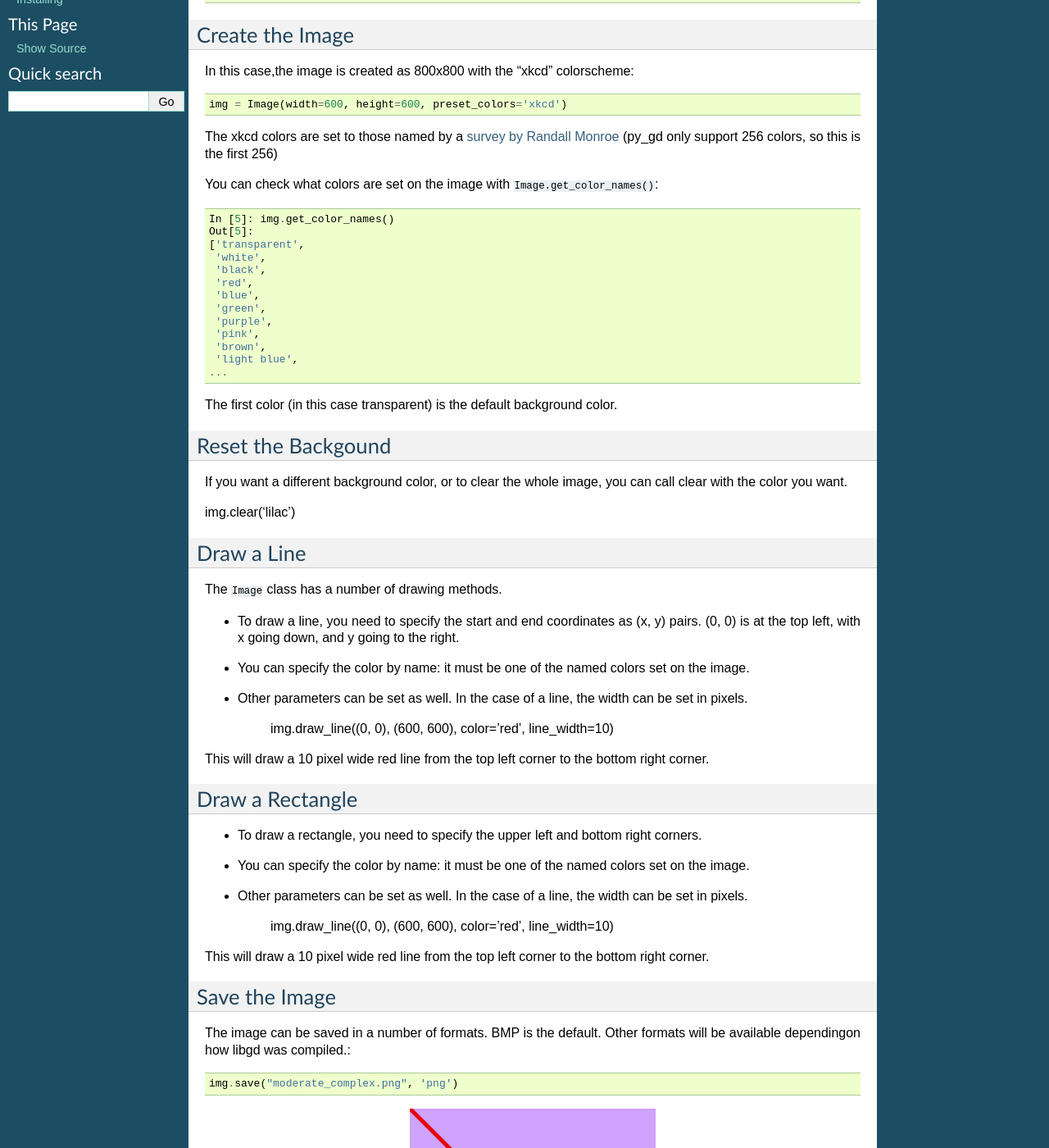
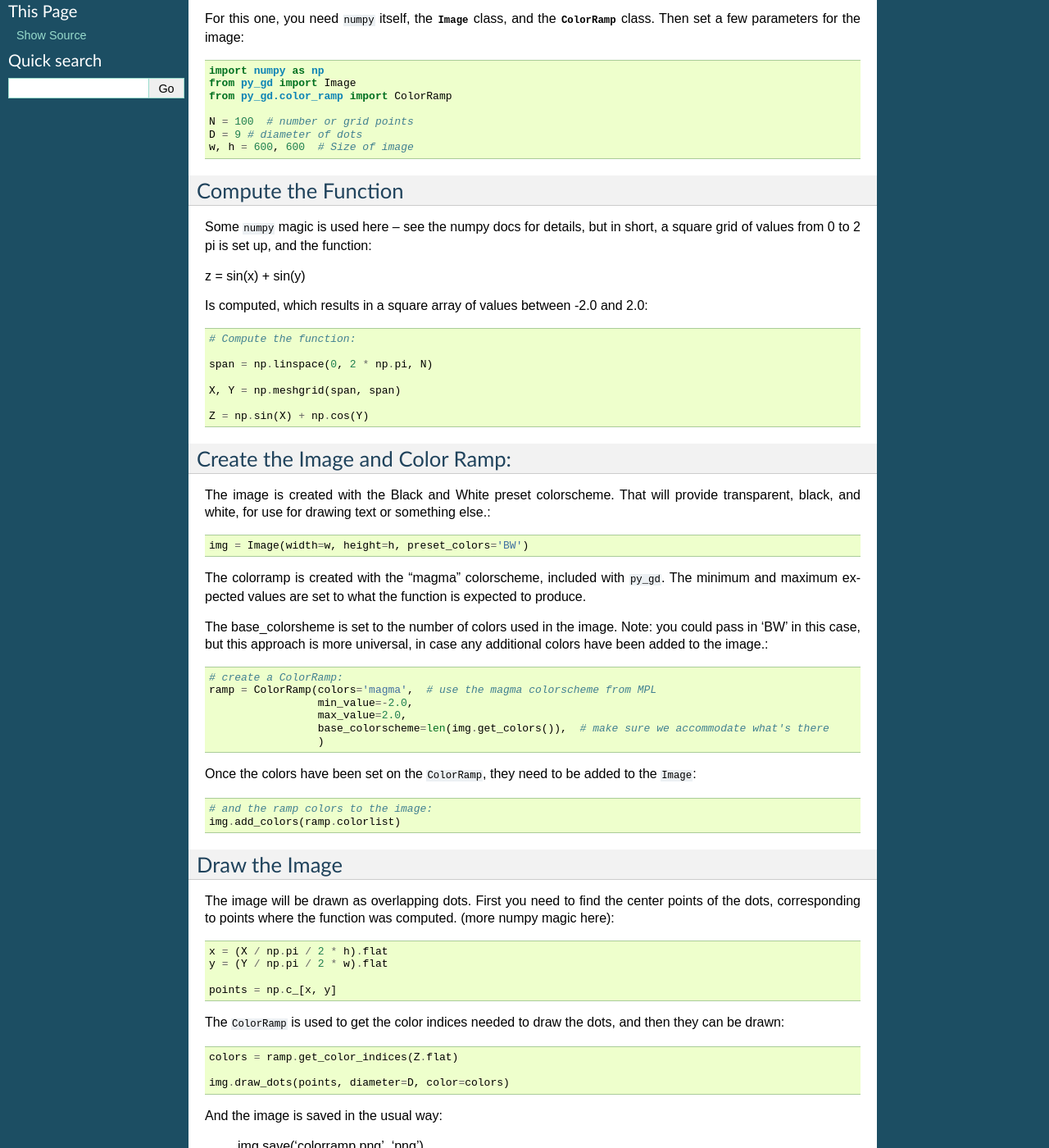
Before and after one commit to NOAA-ORR-ERD/py_gd, a Sphinx documentation site: the page built from docs/tutorial_colorramp.rst, in a window 1280 px wide and 1400 px high, scrolled down 287 px. Shown: the whole window at 82% size. Built offline with Sphinx 7.4.7, drawn with Linux system fonts in a browser that asks for light colours; some of the changed text lies outside the part shown.

Commit message:
updated / finished colorramp tutorial

```diff
--- a/docs/examples/colorramp.py
+++ b/docs/examples/colorramp.py
@@ -49,5 +49,5 @@ colors = ramp.get_color_indices(Z.flat)
 
 img.draw_dots(points, diameter=D, color=colors)
 
-#  Save the first frame as a PNG
+#  Save the image as a PNG
 img.save('colorramp.png', 'png')
--- a/docs/tutorial_colorramp.rst
+++ b/docs/tutorial_colorramp.rst
@@ -5,94 +5,93 @@ Using a ``ColorRamp``
 
 Full script here:  :download:`colorramp.py <examples/colorramp.py>`
 
-This tutorial covers rendering a "heat map" wusing a color ramp.
+This tutorial covers rendering a "heat map" using a color ramp.
+
+In this case, we plot a "heat map" of a surface from the equation:
+
+z = sin(x) + sin(y)
 
 
-Import the library
-------------------
+Import the libraries
+--------------------
 
-Most of the functionality you need are methods on the :class:Image object, so you import that directly::
-
-  from py_gd import Image
+For this one, you need ``numpy`` itself, the :class:`~py_gd.py_gd.Image` class, and the :class:`~py_gd.color_ramp.ColorRamp` class. Then set a few parameters for the image::
 
 
-Create the Image
-----------------
+    import numpy as np
+    from py_gd import Image
+    from py_gd.color_ramp import ColorRamp
 
-In this case,the image is created as 800x800 with the "xkcd" colorscheme::
-
-    img = Image(width=600, height=600, preset_colors='xkcd')
-
-The xkcd colors are set to those named by a
-`survey by Randall Monroe <https://xkcd.com/color/rgb/>`_
-(py_gd only support 256 colors, so this is the first 256)
-
-You can check what colors are set on the image with ``Image.get_color_names()``:
-
-.. code-block:: ipython
-
-    In [5]: img.get_color_names()
-    Out[5]:
-    ['transparent',
-     'white',
-     'black',
-     'red',
-     'blue',
-     'green',
-     'purple',
-     'pink',
-     'brown',
-     'light blue',
-    ...
-
-The first color (in this case transparent) is the default background color.
-
-Reset the Backgound
--------------------
-
-If you want a different background color, or to clear the whole image, you can call clear with the color you want.
-
-img.clear('lilac')
+    N = 100  # number or grid points
+    D = 9 # diameter of dots
+    w, h = 600, 600  # Size of image
 
 
-Draw a Line
------------
+Compute the Function
+--------------------
 
-The ``Image`` class has a number of drawing methods.
+Some ``numpy`` magic is used here -- see the numpy docs for details, but in short, a square grid of values from 0 to 2 pi is set up, and the function:
 
-* To draw a line, you need to specify the start and end coordinates as (x, y) pairs. (0, 0) is at the top left, with x going down, and y going to the right.
+z = sin(x) + sin(y)
 
-* You can specify the color by name: it must be one of the named colors set on the image.
-
-* Other parameters can be set as well. In the case of a line, the width can be set in pixels.
-
-    img.draw_line((0, 0), (600, 600), color='red', line_width=10)
+Is computed, which results in a square array of values between -2.0 and 2.0::
 
 
-This will draw a 10 pixel wide red line from the top left corner to the bottom right corner.
+    # Compute the function:
 
-Draw a Rectangle
-----------------
+    span = np.linspace(0, 2 * np.pi, N)
 
-* To draw a rectangle, you need to specify the upper left and bottom right corners.
+    X, Y = np.meshgrid(span, span)
 
-* You can specify the color by name: it must be one of the named colors set on the image.
-
-* Other parameters can be set as well. In the case of a line, the width can be set in pixels.
-
-    img.draw_line((0, 0), (600, 600), color='red', line_width=10)
+    Z = np.sin(X) + np.cos(Y)
 
 
-This will draw a 10 pixel wide red line from the top left corner to the bottom right corner.
+
+Create the Image and Color Ramp:
+--------------------------------
+
+The image is created with the Black and White preset colorscheme. That will provide transparent, black, and white, for use for drawing text or something else.::
+
+    img = Image(width=w, height=h, preset_colors='BW')
+
+The colorramp is created with the "magma" colorscheme, included with ``py_gd``. The minimum and maximum expected values are set to what the function is expected to produce.
+
+The base_colorsheme is set to the number of colors used in the image. Note: you could pass in 'BW' in this case, but this approach is more universal, in case any additional colors have been added to the image.::
+
+    # create a ColorRamp:
+    ramp = ColorRamp(colors='magma',  # use the magma colorscheme from MPL
+                     min_value=-2.0,
+                     max_value=2.0,
+                     base_colorscheme=len(img.get_colors()),  # make sure we accommodate what's there
+                     )
+
+Once the colors have been set on the ``ColorRamp``, they need to be added to the ``Image``::
 
 
-Save the Image
+    # and the ramp colors to the image:
+    img.add_colors(ramp.colorlist)
+
+Draw the Image
 --------------
 
-The image can be saved in a number of formats. BMP is the default. Other formats will be available dependingon how libgd was compiled.::
+The image will be drawn as overlapping dots. First you need to find the center points of the dots, corresponding to points where the function was computed. (more numpy magic here)::
 
-    img.save("moderate_complex.png", 'png')
 
-.. image:: examples/moderate_complex.png
-   :width: 300
+    x = (X / np.pi / 2 * h).flat
+    y = (Y / np.pi / 2 * w).flat
+
+    points = np.c_[x, y]
+
+The ``ColorRamp`` is used to get the color indices needed to draw the dots, and then they can be drawn::
+
+    colors = ramp.get_color_indices(Z.flat)
+
+    img.draw_dots(points, diameter=D, color=colors)
+
+And the image is saved in the usual way:
+
+    img.save('colorramp.png', 'png')
+
+
+.. image:: examples/colorramp.png
    :align: center
```
Also changed, not shown: 1 other file.
